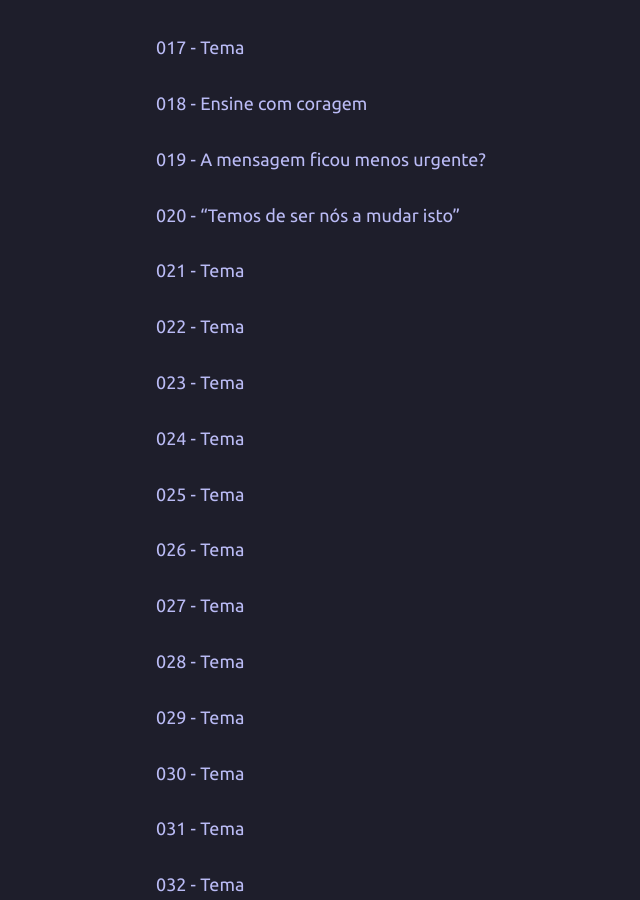
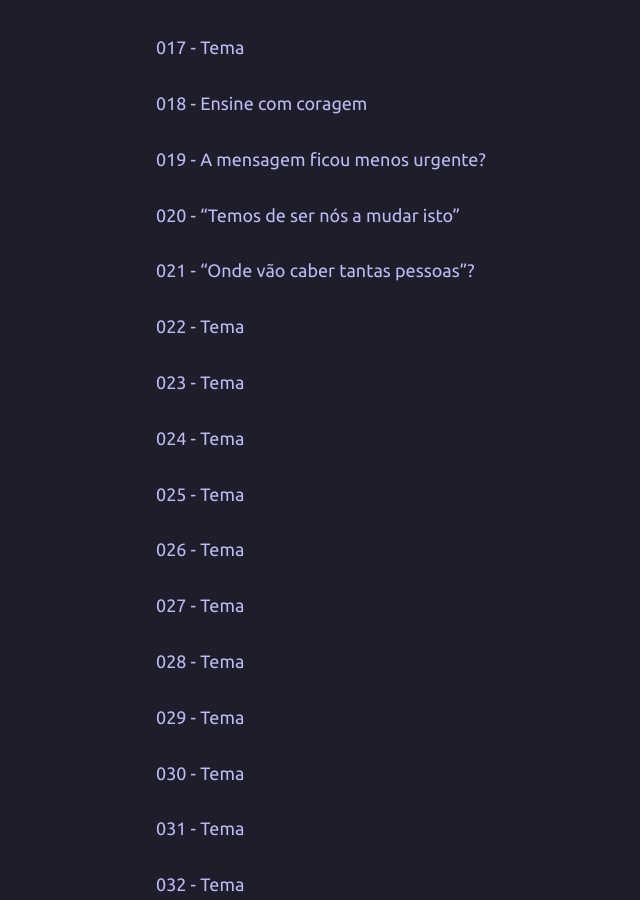
Before and after one commit to joaquim-capitao/jw, a Jekyll site: the page built from saidas/index.md, in a window 1280 px wide and 900 px high, scrolled down 990 px. Shown: the whole window, without its empty margins (153-793 px from the left). Built offline with Jekyll 4.4.1, drawn with Linux system fonts in a browser that asks for light colours; our own code applies the rules of GitHub Pages for plain Markdown files.

Commit message:
Update index.md

```diff
--- a/saidas/index.md
+++ b/saidas/index.md
@@ -40,7 +40,7 @@
 
 [020 - "Temos de ser nós a mudar isto"](https://joaquim-capitao.github.io/jw/saidas/020-saida)
 
-[021 - Tema](https://joaquim-capitao.github.io/jw/saidas/021-saida)
+[021 - "Onde vão caber tantas pessoas"?](https://joaquim-capitao.github.io/jw/saidas/021-saida)
 
 [022 - Tema](https://joaquim-capitao.github.io/jw/saidas/022-saida)
 
```
